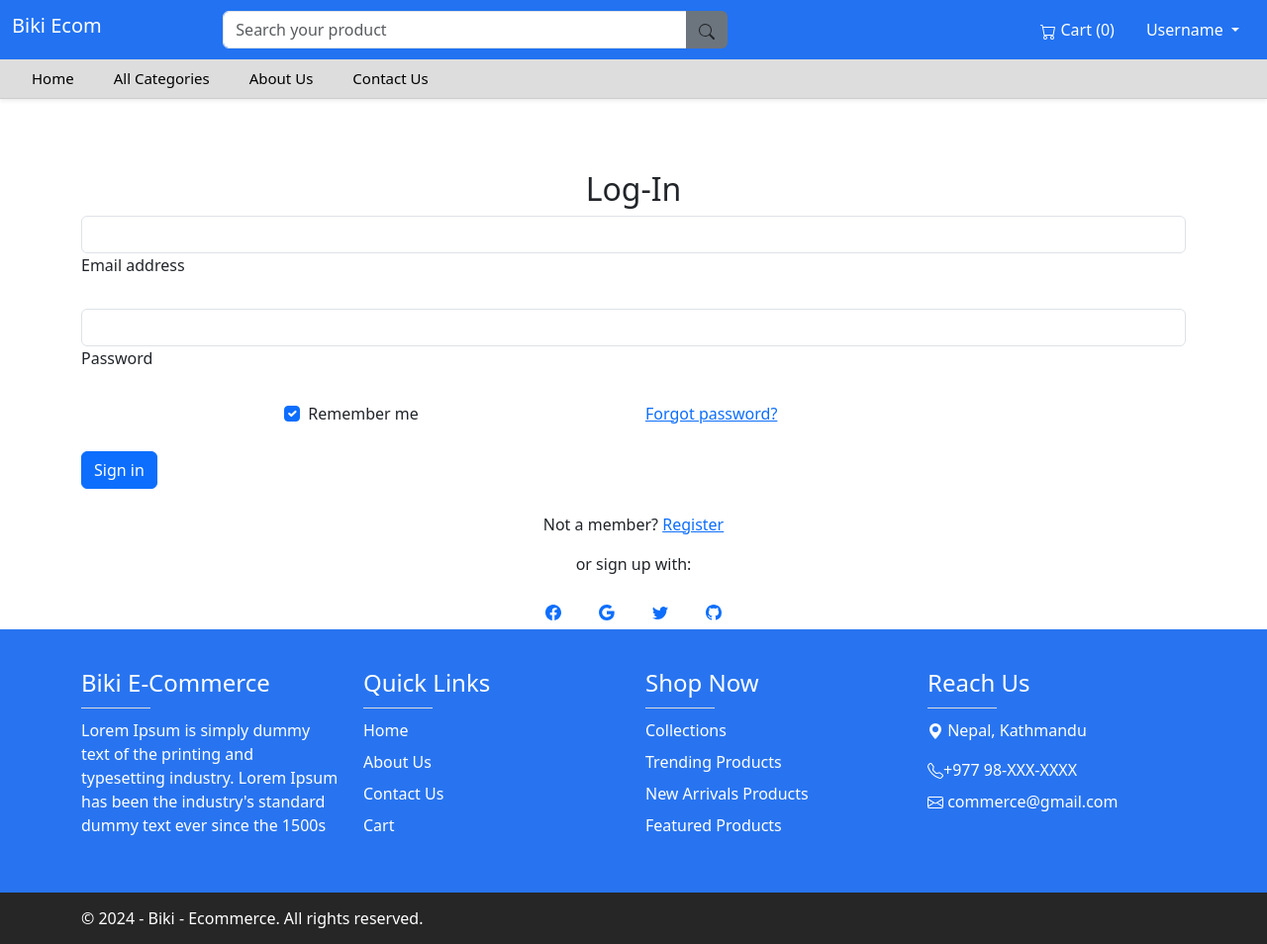
After one commit to BiTech5/commerce-website, a Django app: page /login/ in a window 1280 px wide. The commit adds this page. Shown: the whole page at 99% size. Run offline with Django 5.2, Linux system fonts and the light colour scheme.

Commit message:
making login and register page

```diff
--- a/shop/templates/header.html
+++ b/shop/templates/header.html
@@ -5,7 +5,6 @@
     <meta charset="utf-8">
     <meta name="viewport" content="width=device-width, initial-scale=1">
     <title>Ecommerce</title>
-
     <link href="https://cdn.jsdelivr.net/npm/bootstrap@5.3.3/dist/css/bootstrap.min.css" rel="stylesheet" integrity="sha384-QWTKZyjpPEjISv5WaRU9OFeRpok6YctnYmDr5pNlyT2bRjXh0JMhjY6hW+ALEwIH" crossorigin="anonymous">
     <link rel="stylesheet" href="{% static 'css/style.css' %}">
 </head>
--- /dev/null
+++ b/shop/templates/login.html
@@ -0,0 +1,68 @@
+{% include "header.html" %}
+<br>
+<div class="container">
+    <h2 class="text-center mt-5">Log-In</h2>
+
+<form>
+    <!-- Email input -->
+    <div data-mdb-input-init class="form-outline mb-4">
+      <input type="email" id="form2Example1" class="form-control" />
+      <label class="form-label" for="form2Example1">Email address</label>
+    </div>
+
+    <!-- Password input -->
+    <div data-mdb-input-init class="form-outline mb-4">
+      <input type="password" id="form2Example2" class="form-control" />
+      <label class="form-label" for="form2Example2">Password</label>
+    </div>
+
+    <!-- 2 column grid layout for inline styling -->
+    <div class="row mb-4">
+      <div class="col d-flex justify-content-center">
+        <!-- Checkbox -->
+        <div class="form-check">
+          <input class="form-check-input" type="checkbox" value="" id="form2Example31" checked />
+          <label class="form-check-label" for="form2Example31"> Remember me </label>
+        </div>
+      </div>
+
+      <div class="col">
+        <!-- Simple link -->
+        <a href="#!">Forgot password?</a>
+      </div>
+    </div>
+
+    <!-- Submit button -->
+    <button  type="button" data-mdb-button-init data-mdb-ripple-init class="btn btn-primary btn-block mb-4">Sign in</button>
+
+    <!-- Register buttons -->
+    <div class="text-center">
+      <p>Not a member? <a href="{% url "signup" %}">Register</a></p>
+      <p>or sign up with:</p>
+      <button  type="button" data-mdb-button-init data-mdb-ripple-init class="btn btn-link btn-floating mx-1">
+        <svg xmlns="http://www.w3.org/2000/svg" width="16" height="16" fill="currentColor" class="bi bi-facebook" viewBox="0 0 16 16">
+            <path d="M16 8.049c0-4.446-3.582-8.05-8-8.05C3.58 0-.002 3.603-.002 8.05c0 4.017 2.926 7.347 6.75 7.951v-5.625h-2.03V8.05H6.75V6.275c0-2.017 1.195-3.131 3.022-3.131.876 0 1.791.157 1.791.157v1.98h-1.009c-.993 0-1.303.621-1.303 1.258v1.51h2.218l-.354 2.326H9.25V16c3.824-.604 6.75-3.934 6.75-7.951"/>
+          </svg>
+      </button>
+
+      <button  type="button" data-mdb-button-init data-mdb-ripple-init class="btn btn-link btn-floating mx-1">
+        <svg xmlns="http://www.w3.org/2000/svg" width="16" height="16" fill="currentColor" class="bi bi-google" viewBox="0 0 16 16">
+            <path d="M15.545 6.558a9.4 9.4 0 0 1 .139 1.626c0 2.434-.87 4.492-2.384 5.885h.002C11.978 15.292 10.158 16 8 16A8 8 0 1 1 8 0a7.7 7.7 0 0 1 5.352 2.082l-2.284 2.284A4.35 4.35 0 0 0 8 3.166c-2.087 0-3.86 1.408-4.492 3.304a4.8 4.8 0 0 0 0 3.063h.003c.635 1.893 2.405 3.301 4.492 3.301 1.078 0 2.004-.276 2.722-.764h-.003a3.7 3.7 0 0 0 1.599-2.431H8v-3.08z"/>
+          </svg>
+      </button>
+
+      <button  type="button" data-mdb-button-init data-mdb-ripple-init class="btn btn-link btn-floating mx-1">
+        <svg xmlns="http://www.w3.org/2000/svg" width="16" height="16" fill="currentColor" class="bi bi-twitter" viewBox="0 0 16 16">
+            <path d="M5.026 15c6.038 0 9.341-5.003 9.341-9.334q.002-.211-.006-.422A6.7 6.7 0 0 0 16 3.542a6.7 6.7 0 0 1-1.889.518 3.3 3.3 0 0 0 1.447-1.817 6.5 6.5 0 0 1-2.087.793A3.286 3.286 0 0 0 7.875 6.03a9.32 9.32 0 0 1-6.767-3.429 3.29 3.29 0 0 0 1.018 4.382A3.3 3.3 0 0 1 .64 6.575v.045a3.29 3.29 0 0 0 2.632 3.218 3.2 3.2 0 0 1-.865.115 3 3 0 0 1-.614-.057 3.28 3.28 0 0 0 3.067 2.277A6.6 6.6 0 0 1 .78 13.58a6 6 0 0 1-.78-.045A9.34 9.34 0 0 0 5.026 15"/>
+          </svg>
+      </button>
+
+      <button  type="button" data-mdb-button-init data-mdb-ripple-init class="btn btn-link btn-floating mx-1">
+        <svg xmlns="http://www.w3.org/2000/svg" width="16" height="16" fill="currentColor" class="bi bi-github" viewBox="0 0 16 16">
+            <path d="M8 0C3.58 0 0 3.58 0 8c0 3.54 2.29 6.53 5.47 7.59.4.07.55-.17.55-.38 0-.19-.01-.82-.01-1.49-2.01.37-2.53-.49-2.69-.94-.09-.23-.48-.94-.82-1.13-.28-.15-.68-.52-.01-.53.63-.01 1.08.58 1.23.82.72 1.21 1.87.87 2.33.66.07-.52.28-.87.51-1.07-1.78-.2-3.64-.89-3.64-3.95 0-.87.31-1.59.82-2.15-.08-.2-.36-1.02.08-2.12 0 0 .67-.21 2.2.82.64-.18 1.32-.27 2-.27s1.36.09 2 .27c1.53-1.04 2.2-.82 2.2-.82.44 1.1.16 1.92.08 2.12.51.56.82 1.27.82 2.15 0 3.07-1.87 3.75-3.65 3.95.29.25.54.73.54 1.48 0 1.07-.01 1.93-.01 2.2 0 .21.15.46.55.38A8.01 8.01 0 0 0 16 8c0-4.42-3.58-8-8-8"/>
+          </svg>
+      </button>
+    </div>
+  </form>
+</div>
+{% include "footer.html" %}
--- a/shop/urls.py
+++ b/shop/urls.py
@@ -5,4 +5,7 @@ urlpatterns = [
     path('',views.home,name='home'),
     path('contact-us/',views.contact,name='contact'),
     path('about-us/',views.about,name='about'),
+    path('login/',views.login,name='login'),
+    path('signup/',views.signup,name='signup')
+
 ]
--- a/shop/views.py
+++ b/shop/views.py
@@ -1,5 +1,7 @@
 from django.shortcuts import render
 from . import models
+from django.contrib import auth
+from django.contrib.auth.decorators import login_required
 # Create your views here.
 def home(request):
     data=models.Product.objects.all()
@@ -11,3 +13,10 @@ def contact(request):
 def about(request):
     about_us=models.AboutUs.objects.all()
     return render(request,'about_us.html',{'about_us':about_us})
+
+def login(request):
+    return render(request,'login.html')
+
+
+def signup(request):
+    return render(request,'signup.html')
```
Also changed, not shown: shop/templates/signup.html (added, +35 -0 lines), db.sqlite3, shop/migrations/0003_product_slug.py (added).
